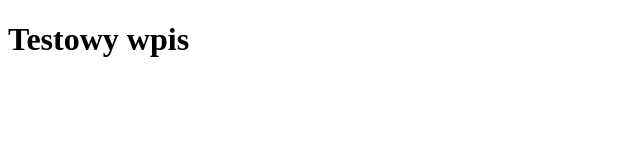
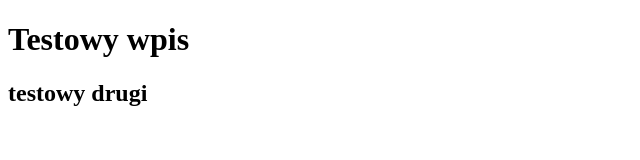
Before and after one commit to majkelw/testowy, a plain HTML site: page index.html in a window 1280 px wide. Shown: the whole page, without its empty margins (0-640 px from the left). Drawn offline with Linux system fonts and the light colour scheme.

Commit message:
nowy wpis

```diff
--- a/index.html
+++ b/index.html
@@ -3,6 +3,7 @@
 <body>
 
 <h1>Testowy wpis</h1>
+<h2>testowy drugi</h2>
 
 </body>
 </html>
```
